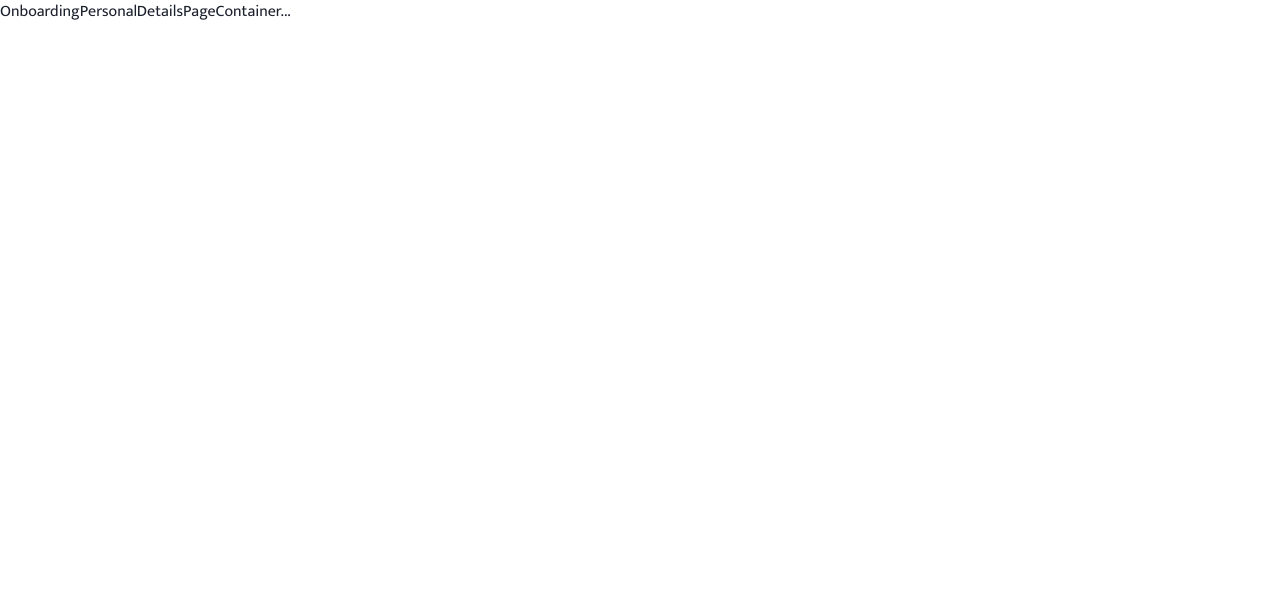
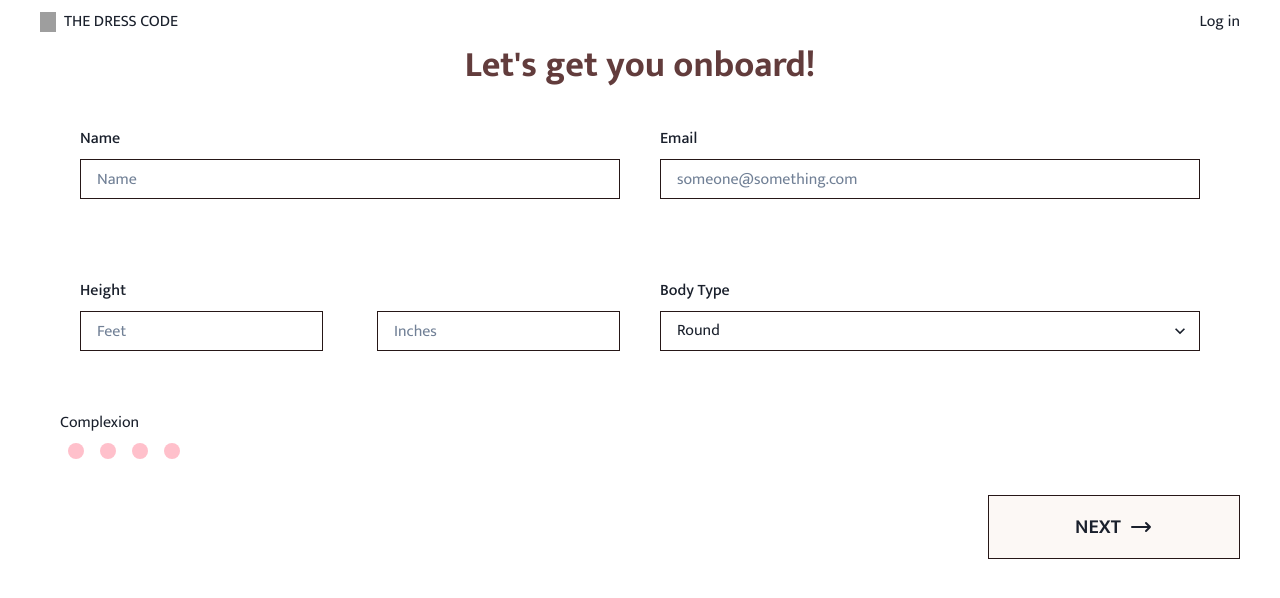
Before and after one commit to parmeet1402/the-dress-code, a Next.js app: page /onboarding/personal-details in a window 1280 px wide. Shown: the top 598 px of the page. Built offline with nearby package versions, Linux system fonts and the light colour scheme; grey boxes are pictures that could not be loaded.

Commit message:
Created a layout of component to be rendered at onboarding/personal-details

```diff
--- /dev/null
+++ b/pageContainer/Navigation.js
@@ -0,0 +1,26 @@
+import { Box, Flex, Image, Text } from "@chakra-ui/react";
+import Link from "next/link";
+
+const Navigation = () => {
+  return (
+    <Flex justifyContent="space-between" px={10}>
+      <Box display="flex" alignItems={"center"}>
+        <Image
+          my={3}
+          mr={2}
+          src="https://pic.onlinewebfonts.com/svg/img_181677.png"
+          h={5}
+          w={4}
+          alt="logo"
+        />
+        <Text mY={3} minW="max-content">
+          THE DRESS CODE
+        </Text>
+      </Box>
+      <Box display="flex" alignItems="center">
+        <Link href="/login">Log in</Link>
+      </Box>
+    </Flex>
+  );
+};
+export default Navigation;
--- /dev/null
+++ b/pageContainer/OnboardingPersonalDetailsPageContainer/InputForm.js
@@ -0,0 +1,74 @@
+import {
+  Box,
+  Button,
+  Flex,
+  FormControl,
+  FormLabel,
+  Heading,
+  Icon,
+  Input,
+  Select,
+  Text,
+} from "@chakra-ui/react";
+
+import { BsCircleFill } from "react-icons/bs";
+import { HiOutlineArrowNarrowRight } from "react-icons/hi";
+
+const InputForm = () => {
+  return (
+    <Flex direction="column" px={10}>
+      <Heading color="#623C3C" w="100%" textAlign="center">
+        Let's get you onboard!
+      </Heading>
+
+      <Flex justify="space-around" width="100%" p={5}>
+        <FormControl p={5}>
+          <FormLabel>Name</FormLabel>
+          <Input placeholder="Name" />
+        </FormControl>
+        <FormControl p={5}>
+          <FormLabel>Email</FormLabel>
+          <Input type="email" placeholder="someone@something.com" />
+        </FormControl>
+      </Flex>
+
+      <Flex justify="space-around" alignItems="center" width="100%" p={5}>
+        <FormControl p={5}>
+          <FormLabel>Height</FormLabel>
+          <Flex justify="space-between">
+            <Input placeholder="Feet" w="45%" />
+            <Input placeholder="Inches" w="45%" />
+          </Flex>
+        </FormControl>
+        <FormControl p={5}>
+          <FormLabel>Body Type</FormLabel>
+          <Select>
+            <option>Round</option>
+            <option>Inverse-Triangle</option>
+            <option>Long Rectangle</option>
+            <option>Pear</option>
+          </Select>
+        </FormControl>
+      </Flex>
+      <Flex width="100%" direction="column" p={5}>
+        <Text>Complexion</Text>
+        <Box>
+          <Icon m={2} as={BsCircleFill} color={"pink"} />
+          <Icon m={2} as={BsCircleFill} color={"pink"} />
+          <Icon m={2} as={BsCircleFill} color={"pink"} />
+          <Icon m={2} as={BsCircleFill} color={"pink"} />
+        </Box>
+      </Flex>
+      <Flex justify="flex-end">
+        <Button
+          variant="next"
+          rightIcon={<HiOutlineArrowNarrowRight size="24px" />}
+        >
+          Next
+        </Button>
+      </Flex>
+    </Flex>
+  );
+};
+
+export default InputForm;
--- a/pageContainer/OnboardingPersonalDetailsPageContainer/index.js
+++ b/pageContainer/OnboardingPersonalDetailsPageContainer/index.js
@@ -1,5 +1,40 @@
+
+import Navigation from "pageContainer/Navigation";
+import InputForm from "./InputForm";
+
 const OnboardingPersonalDetailsPageContainer = () => {
-  return <div>OnboardingPersonalDetailsPageContainer...</div>;
+  return (
+    <>
+      <Navigation />
+      <InputForm />
+    </>
+  );
 };
 
 export default OnboardingPersonalDetailsPageContainer;
+{
+  /* <Flex w="100%">
+            <Box>
+              <Text>Name</Text>
+              <Input m={5} placeholder="Name" />
+            </Box>
+            <Box>
+              <Text>Email</Text>
+              <Input m={5} placeholder="someone@something.com" />
+            </Box>
+          </Flex>
+          <Flex w="100%">
+            <Flex w="100%">
+              <Input m={5} placeholder="Feet." />
+              <Input m={5} placeholder="Inches." />
+            </Flex>
+            <Flex w="100%">
+              <Select m={5}>
+                <option>Round</option>
+                <option>Inverse-Triangle</option>
+                <option>Long Rectangle</option>
+                <option>Pear</option>
+              </Select>
+            </Flex>
+          </Flex> */
+}
--- /dev/null
+++ b/theme/components/Input.js
@@ -0,0 +1,23 @@
+import colors from "theme/foundations/colors";
+const Input = {
+  // The parts of the component
+  parts: [],
+  // The base styles for each part
+  baseStyle: {
+    field: {
+      border: `1px solid ${colors.black}`,
+    },
+  },
+  // The size styles for each part
+  sizes: {
+    md: { field: { borderRadius: "none" } },
+  },
+  // The variant styles for each part
+  variants: {},
+  // The default `size` or `variant` values
+  defaultProps: {
+    variant: null,
+  },
+};
+
+export default Input;
--- a/theme/index.js
+++ b/theme/index.js
@@ -6,6 +6,7 @@ import colors from "./foundations/colors";
 
 // Components
 import Button from "./components/Button";
+import Input from "./components/Input";
 
 const theme = extendTheme({
   colors,
@@ -15,6 +16,8 @@ const theme = extendTheme({
   },
   components: {
     Button,
+    Input,
+    Select: { ...Input },
   },
 });
 
```
Also changed, not shown: .babelrc (added), .eslintrc.json.
